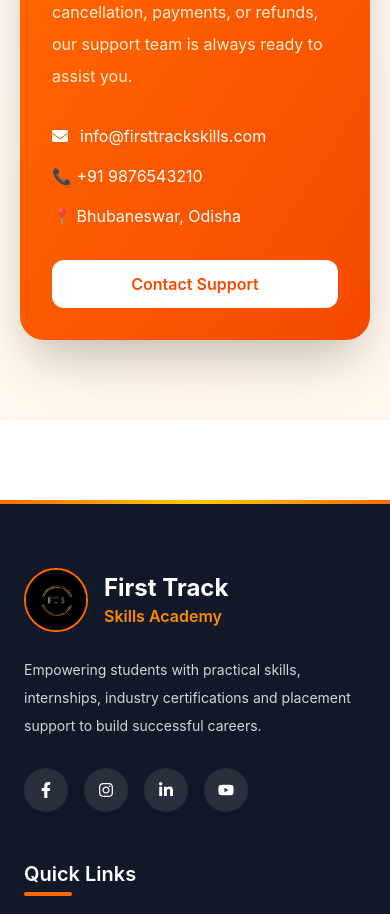
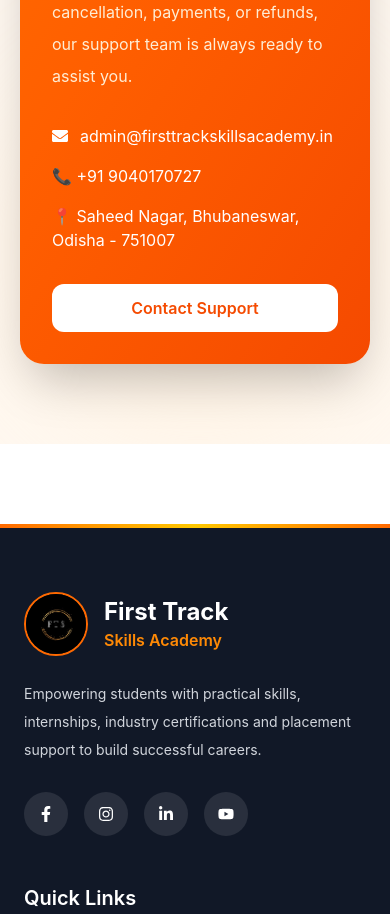
Before and after one commit to FirstTrackSolutionProjects/First-Track-Skills-Academy, a React (Vite) app: page /refund-cancel in a window 390 px wide. Shown: the part 1940-2854 px from the top of the page. Built offline with nearby package versions, Linux system fonts and the light colour scheme; no server answers.

Commit message:
fix: update contact info (address/email/phone) across pages, fix DOB field visibility

```diff
--- a/src/index.css
+++ b/src/index.css
@@ -1 +1,10 @@
 @import "tailwindcss";
+input[type="date"]::-webkit-datetime-edit {
+  color: #374151;
+}
+input[type="date"]::-webkit-datetime-edit-text,
+input[type="date"]::-webkit-datetime-edit-month-field,
+input[type="date"]::-webkit-datetime-edit-day-field,
+input[type="date"]::-webkit-datetime-edit-year-field {
+  color: #374151;
+}
--- a/src/pages/Contact.jsx
+++ b/src/pages/Contact.jsx
@@ -78,10 +78,10 @@
             <FaMapMarkerAlt className="text-4xl text-orange-500 mx-auto mb-4" />
             <h3 className="font-bold text-xl mb-2">Address</h3>
             <p className="text-gray-600">
-              Bhubaneswar,
-              <br />
-              Odisha, India
-            </p>
+  Saheed Nagar,
+  <br />
+  Bhubaneswar, Odisha - 751007
+</p>
           </div>
 
           <div className="bg-white rounded-3xl shadow-lg p-8 text-center">
--- a/src/pages/Enroll.jsx
+++ b/src/pages/Enroll.jsx
@@ -186,6 +186,10 @@
               className="border rounded-xl px-4 py-3"
             />
 
+                                    <div>
+              <label className="block text-sm font-medium text-gray-600 mb-1">
+                Date of Birth
+              </label>
               <input
                 type="date"
                 name="dob"
@@ -196,6 +200,7 @@
                           text-gray-700 focus:outline-none focus:ring-2
                           focus:ring-orange-500"
               />
+            </div>
             <select
               name="gender"
               value={formData.gender}
--- a/src/pages/PrivacyPolicy.jsx
+++ b/src/pages/PrivacyPolicy.jsx
@@ -164,18 +164,18 @@
                 how we handle your information, feel free to contact us.
               </p>
 
-              <div className="mt-8 space-y-3">
+                            <div className="mt-8 space-y-3">
 
                 <p>
-                  📧 info@firsttrackskills.com
+                  📧 admin@firsttrackskillsacademy.in
                 </p>
 
                 <p>
-                  📞 +91 9876543210
+                  📞 +91 9040170727
                 </p>
 
                 <p>
-                  📍 Bhubaneswar, Odisha
+                  📍 Saheed Nagar, Bhubaneswar, Odisha - 751007
                 </p>
 
               </div>
--- a/src/pages/RefundCancel.jsx
+++ b/src/pages/RefundCancel.jsx
@@ -208,7 +208,7 @@
 
 
 
-              <div className="mt-8 space-y-4">
+                            <div className="mt-8 space-y-4">
 
 
                 <div className="flex gap-3 items-center">
@@ -216,7 +216,7 @@
                   <FaEnvelope />
 
                   <span>
-                    info@firsttrackskills.com
+                    admin@firsttrackskillsacademy.in
                   </span>
 
                 </div>
@@ -226,7 +226,7 @@
                 <div className="flex gap-3 items-center">
 
                   <span>
-                    📞 +91 9876543210
+                    📞 +91 9040170727
                   </span>
 
                 </div>
@@ -236,14 +236,13 @@
                 <div className="flex gap-3 items-center">
 
                   <span>
-                    📍 Bhubaneswar, Odisha
+                    📍 Saheed Nagar, Bhubaneswar, Odisha - 751007
                   </span>
 
                 </div>
 
 
               </div>
-
 
 
               <button
--- a/src/pages/TermsOfUse.jsx
+++ b/src/pages/TermsOfUse.jsx
@@ -299,26 +299,25 @@
 
 
 
-              <div className="mt-8 space-y-4">
+                            <div className="mt-8 space-y-4">
 
 
                 <p>
-                  📧 info@firsttrackskills.com
+                  📧 admin@firsttrackskillsacademy.in
                 </p>
 
 
                 <p>
-                  📞 +91 9876543210
+                  📞 +91 9040170727
                 </p>
 
 
                 <p>
-                  📍 Bhubaneswar, Odisha
+                  📍 Saheed Nagar, Bhubaneswar, Odisha - 751007
                 </p>
 
 
               </div>
-
 
 
 
```
Lines whose indentation alone changed are shown as unchanged.
